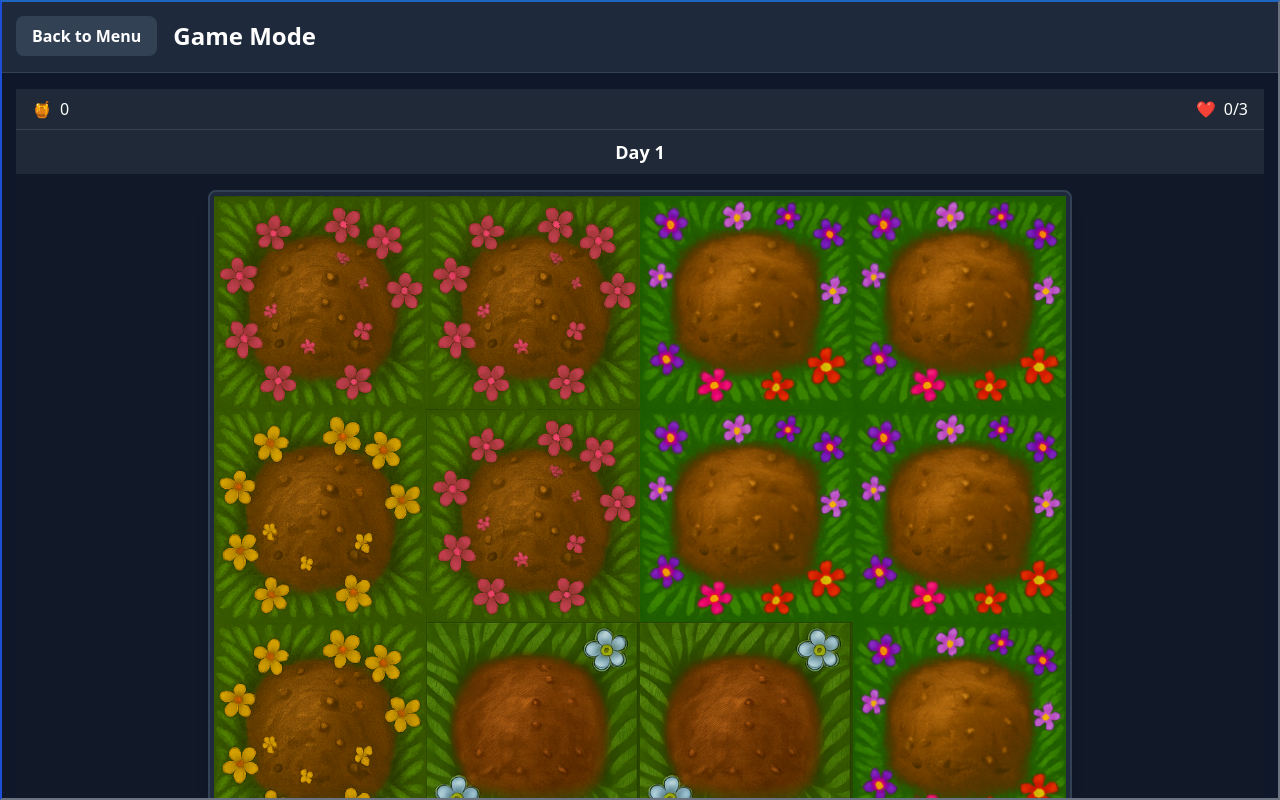
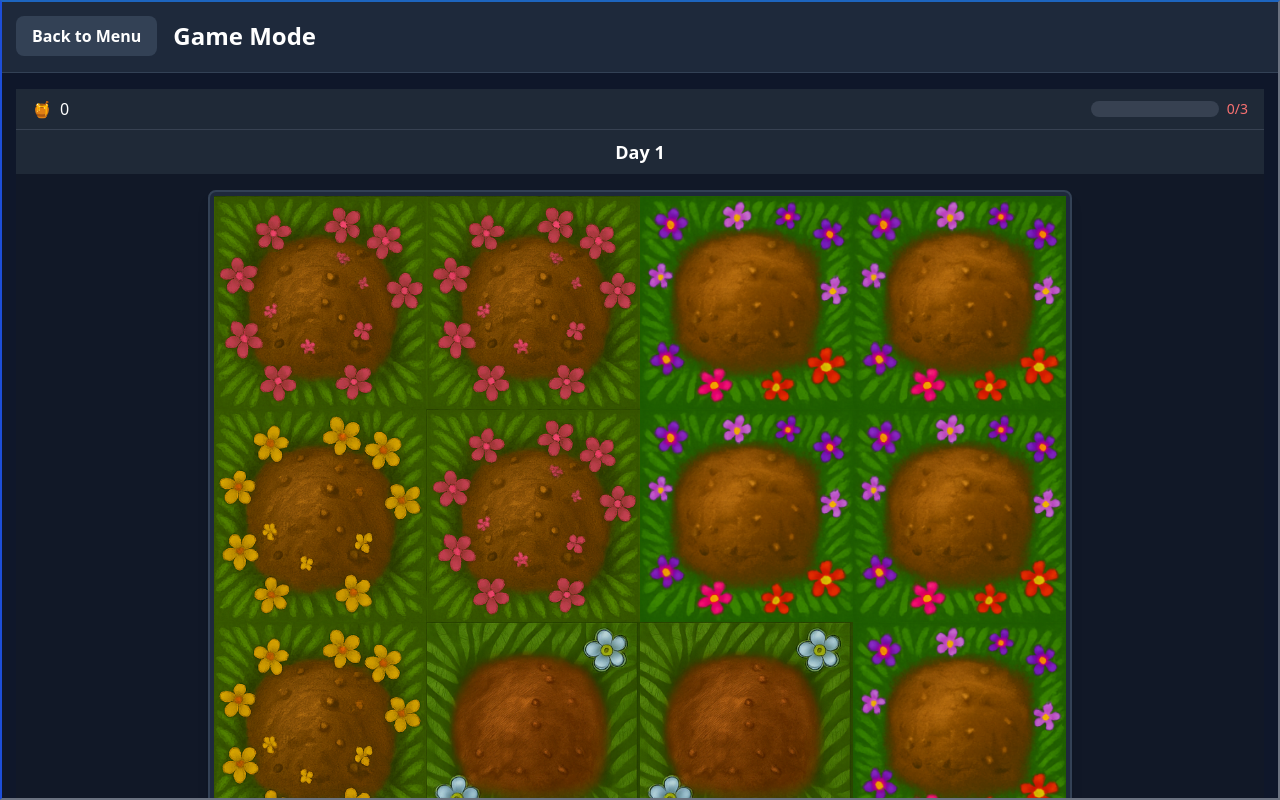
Before and after one commit to Crushford/Cassowary-Games, a Vue app: page /game in a window 1280 px wide. Shown: the top 800 px of the page. Built offline with nearby package versions, Linux system fonts and the light colour scheme.

Commit message:
Add Bites display

```diff
--- /dev/null
+++ b/src/components/BitesDisplay.vue
@@ -0,0 +1,23 @@
+<template>
+  <div class="flex items-center space-x-2">
+    <div class="w-32 h-4 bg-gray-700 rounded-full overflow-hidden">
+      <div
+        class="h-full bg-red-500 transition-all duration-300 ease-in-out"
+        :style="{ width: `${(gameStore.bites / gameStore.maxHealth) * 100}%` }"
+      ></div>
+    </div>
+    <span class="text-red-400 text-sm">{{ gameStore.bites }}/{{ gameStore.maxHealth }}</span>
+  </div>
+</template>
+
+<script setup lang="ts">
+import { useGameStore } from '../stores/gameStore';
+
+const gameStore = useGameStore();
+</script>
+
+<script lang="ts">
+export default {
+  name: 'BitesDisplay',
+};
+</script>
--- a/src/views/GameMode.vue
+++ b/src/views/GameMode.vue
@@ -7,11 +7,7 @@
           <span class="text-amber-400">🍯</span>
           <span>{{ gameStore.honeyPots }}</span>
         </div>
-        <!-- Health Display -->
-        <div class="flex items-center space-x-2">
-          <span class="text-red-400">❤️</span>
-          <span>{{ gameStore.bites }}/{{ gameStore.maxHealth }}</span>
-        </div>
+        <BitesDisplay />
       </div>
 
       <!-- Level Display -->
@@ -58,6 +54,7 @@ import { useGameStore } from '../stores/gameStore';
 import PlayGrid from '../components/PlayGrid.vue';
 import { onMounted } from 'vue';
 import DiggingModeToggle from '../components/DiggingModeToggle.vue';
+import BitesDisplay from '../components/BitesDisplay.vue';
 
 const gameStore = useGameStore();
 
```
